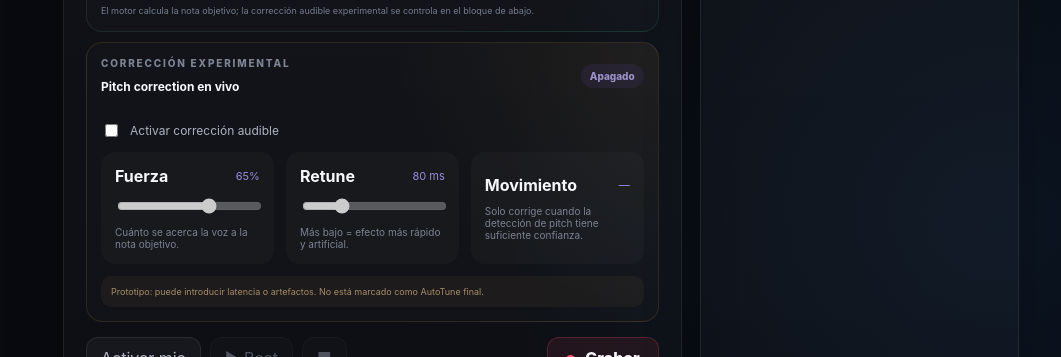
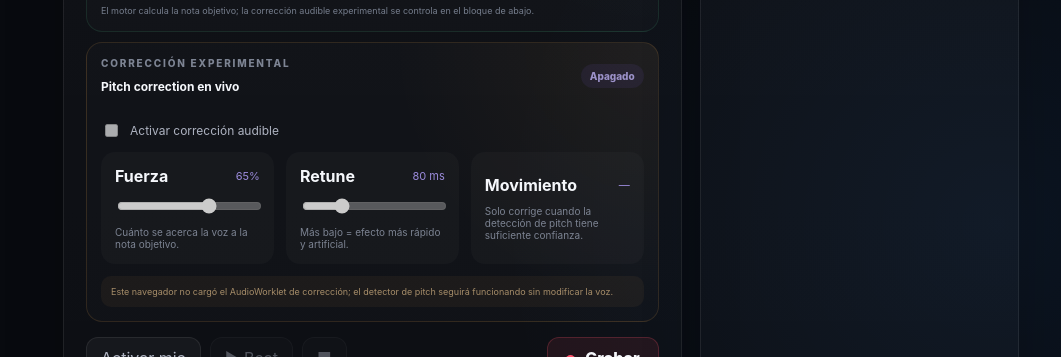
Before and after one commit to ZKYONA/Zk_Music, a React (Vite) app: page / in a window 1280 px wide. Shown: the part 1060-1417 px from the top of the page, without its empty margins (219-1280 px from the left). Built offline with nearby package versions, Linux system fonts and the light colour scheme.

Commit message:
feat(ui): disable correction when worklet is unavailable

```diff
--- a/src/PitchCorrectionControls.tsx
+++ b/src/PitchCorrectionControls.tsx
@@ -5,6 +5,7 @@ interface PitchCorrectionControlsProps {
   onChange: (next: PitchCorrectionSettings) => void;
   targetCents: number | null;
   confidence: number;
+  supported: boolean;
 }
 
 export function PitchCorrectionControls({
@@ -12,6 +13,7 @@ export function PitchCorrectionControls({
   onChange,
   targetCents,
   confidence,
+  supported,
 }: PitchCorrectionControlsProps) {
   const active =
     settings.enabled &&
@@ -40,8 +42,9 @@ export function PitchCorrectionControls({
       <label className="toggle-row correction-toggle">
         <input
           type="checkbox"
-          checked={settings.enabled}
+          checked={settings.enabled && supported}
           onChange={(event) => update("enabled", event.target.checked)}
+          disabled={!supported}
         />
         <span>Activar corrección audible</span>
       </label>
@@ -59,7 +62,7 @@ export function PitchCorrectionControls({
             step="1"
             value={settings.strength}
             onChange={(event) => update("strength", Number(event.target.value))}
-            disabled={!settings.enabled}
+            disabled={!settings.enabled || !supported}
           />
           <small>Cuánto se acerca la voz a la nota objetivo.</small>
         </label>
@@ -76,7 +79,7 @@ export function PitchCorrectionControls({
             step="5"
             value={settings.retuneMs}
             onChange={(event) => update("retuneMs", Number(event.target.value))}
-            disabled={!settings.enabled}
+            disabled={!settings.enabled || !supported}
           />
           <small>Más bajo = efecto más rápido y artificial.</small>
         </label>
@@ -95,7 +98,9 @@ export function PitchCorrectionControls({
       </div>
 
       <p className="prototype-warning">
-        Prototipo: puede introducir latencia o artefactos. No está marcado como AutoTune final.
+        {supported
+          ? "Prototipo: puede introducir latencia o artefactos. No está marcado como AutoTune final."
+          : "Este navegador no cargó el AudioWorklet de corrección; el detector de pitch seguirá funcionando sin modificar la voz."}
       </p>
     </section>
   );
```
